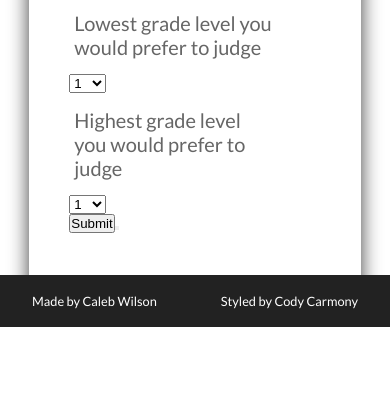
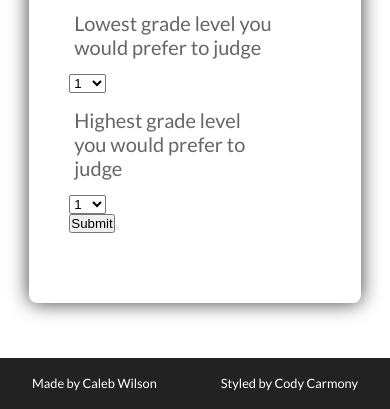
Before and after one commit to CalebWilson/ServerSideScienceFair, a PHP site: page /register.php in a window 390 px wide. Shown: the part 1269-1678 px from the top of the page. Before the commit the page ends 1596 px from the top, so only its background shows below. Run offline with PHP 8.4, Linux system fonts and the light colour scheme.

Commit message:
fixed footer spacing

```diff
--- a/footer.php
+++ b/footer.php
@@ -1,6 +1,8 @@
 <!-- This file is to be included at the end of the page -->
 
 <!-- body and container div opened in header.php -->
+
+	<div class="footer-spacer"></div>
 
 	<footer>
 	<div class="footer-bottom">
--- a/style.css
+++ b/style.css
@@ -136,7 +136,8 @@ nav ul li.selected a {
   text-align: center;
   box-shadow: 0 0 20px #3d3d3d;
   padding-bottom: 70px;
-  margin: 6% 0;
+  margin-top: 6%;
+  margin-bottom: 6%;
 }
 a {
   text-decoration: none;
@@ -466,6 +467,7 @@ article .article-info a {
   }
   .main-f {
     margin-top: 11%;
+    margin-bottom: 11%;
   }
 }
 @media screen and (max-width: 540px) {
@@ -506,6 +508,7 @@ article .article-info a {
   }
   .main-f {
     margin-top: 14%;
+    margin-bottom: 14%;
   }
 }
 
@@ -516,6 +519,11 @@ article .article-info a {
 }
 /* The footer*/
 
+.footer-spacer {
+  height: 4em;
+  background: white;
+}
+
 .footer-bottom {
   position: absolute;
   bottom: 0;
@@ -524,6 +532,7 @@ article .article-info a {
   background: #222;
   color: white;
   text-align: center;
+
   display: flex;
   flex-direction: row;
   justify-content: space-around;
```
